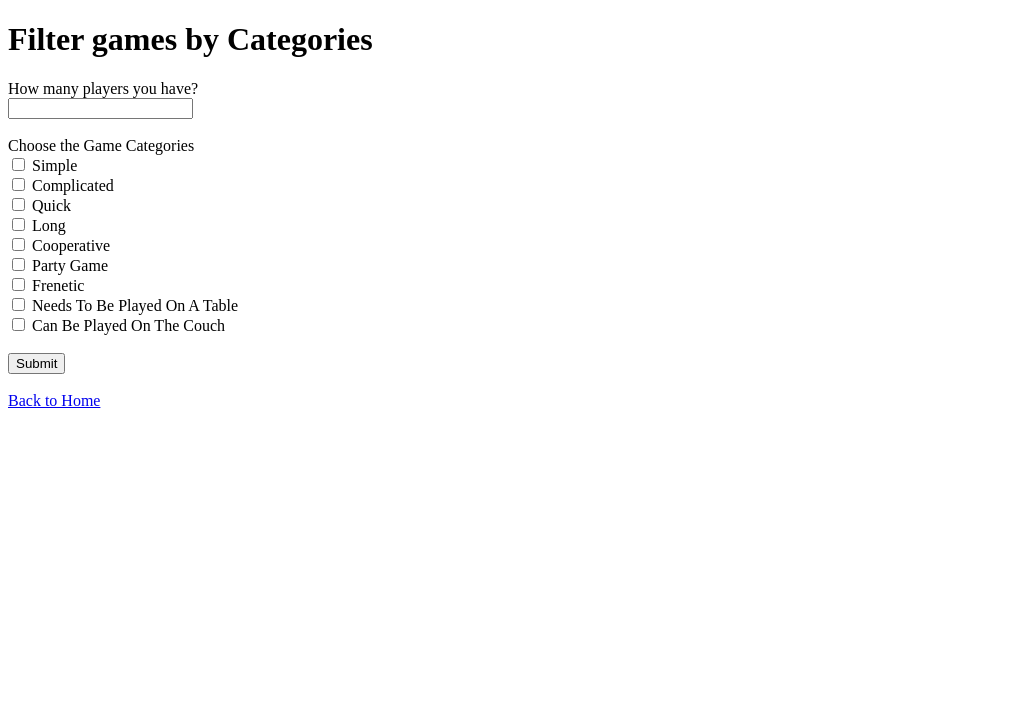
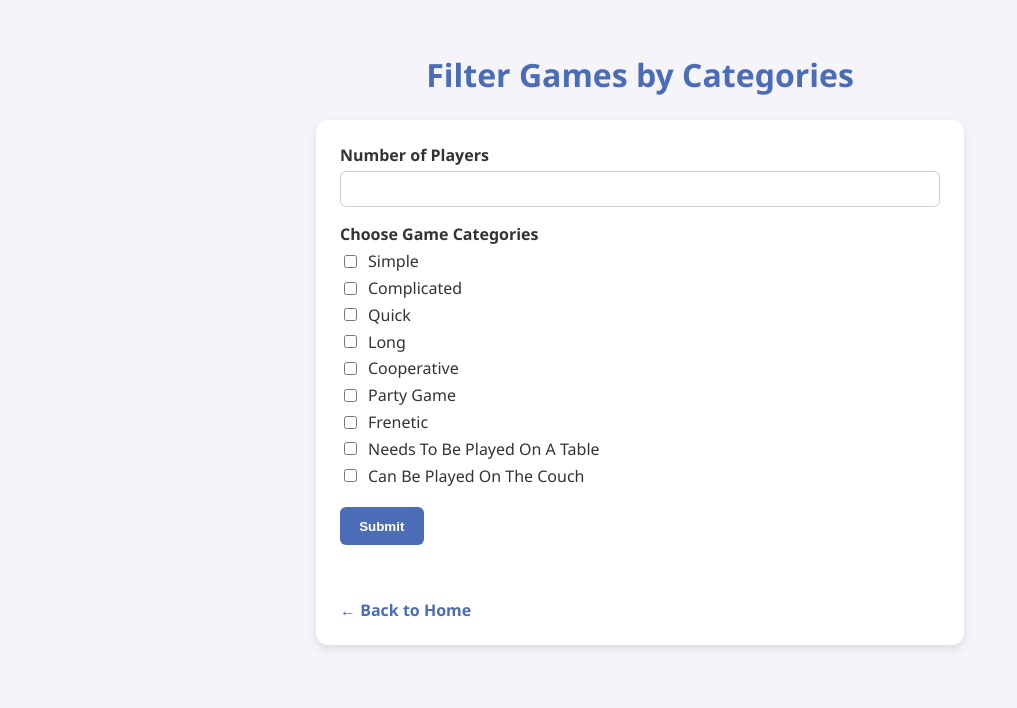
Before and after one commit to carolframen/boardgame_picker, a Flask app: page /filter in a window 1280 px wide. Shown: the top 708 px of the page, without its empty margins (0-1017 px from the left). Run offline with Flask 3, Linux system fonts and the light colour scheme.

Commit message:
Added CSS

```diff
--- a/data.json
+++ b/data.json
@@ -376,7 +376,7 @@
         ]
     },
     {
-        "name": "Moose MJaster",
+        "name": "Moose Master",
         "min_players": 3,
         "max_players": 100,
         "tags": [
--- a/main.py
+++ b/main.py
@@ -9,7 +9,6 @@ app = Flask(__name__)
 
 
 # ---------------------------- HOME PAGE ------------------------------- #
-# Show Home Page
 @app.route("/")
 def index():
     return render_template("index.html")
--- /dev/null
+++ b/static/style.css
@@ -0,0 +1,144 @@
+:root {
+    --bg: #f4f4f9;
+    --text: #333;
+    --primary: #4b6cb7;
+    --primary-light: #8ab6d6;
+    --accent: #f8c471;
+    --card-bg: #fff;
+    --shadow: rgba(0, 0, 0, 0.1);
+}
+
+body {
+    font-family: "Segoe UI", sans-serif;
+    background: var(--bg);
+    color: var(--text);
+    margin: 0;
+    padding: 2rem;
+    text-align: center;
+}
+
+h1 {
+    color: var(--primary);
+    margin-bottom: 1.5rem;
+}
+
+/* CARD GRID */
+.card-container {
+    display: grid;
+    grid-template-columns: repeat(auto-fit, minmax(250px, 1fr));
+    gap: 1.5rem;
+    max-width: 1000px;
+    margin: 0 auto;
+}
+
+.game-card {
+    background: var(--card-bg);
+    border-radius: 12px;
+    box-shadow: 0 4px 10px var(--shadow);
+    padding: 1.2rem;
+    text-align: left;
+    transition: transform 0.2s ease, box-shadow 0.2s ease;
+}
+
+.game-card:hover {
+    transform: translateY(-4px);
+    box-shadow: 0 6px 14px var(--shadow);
+}
+
+.game-card h2 {
+    margin-top: 0;
+    color: var(--primary);
+    font-size: 1.3rem;
+}
+
+.game-card p {
+    margin: 0.3rem 0;
+}
+
+.back-link {
+    display: inline-block;
+    margin-top: 2rem;
+    text-decoration: none;
+    color: var(--primary);
+    font-weight: 600;
+}
+
+.back-link:hover {
+    text-decoration: underline;
+}
+
+/* FORM STYLING */
+form {
+    max-width: 600px;
+    margin: 0 auto 2rem auto;
+    background: var(--card-bg);
+    padding: 1.5rem;
+    border-radius: 12px;
+    box-shadow: 0 4px 10px var(--shadow);
+    text-align: left;
+}
+
+form label {
+    display: block;
+    margin-bottom: 0.3rem;
+    font-weight: 600;
+}
+
+form input[type="text"],
+form input[type="number"],
+form input[type="password"] {
+    width: 100%;
+    padding: 0.6rem;
+    margin-bottom: 1rem;
+    border: 1px solid #ccc;
+    border-radius: 6px;
+    box-sizing: border-box;
+}
+
+form button {
+    background: var(--primary);
+    color: white;
+    padding: 0.7rem 1.2rem;
+    border: none;
+    border-radius: 6px;
+    font-weight: 600;
+    cursor: pointer;
+}
+
+form button:hover {
+    background: var(--primary-light);
+}
+
+/* CHECKBOXES */
+.checkbox-group {
+    display: flex;
+    flex-direction: column;
+    margin-bottom: 1rem;
+}
+
+.checkbox-group label {
+    display: flex;
+    align-items: center;
+    gap: 0.5rem;
+    margin-bottom: 0.3rem;
+    font-weight: 500;
+}
+
+/* MOBILE ADJUSTMENTS */
+@media (max-width: 600px) {
+    body {
+        padding: 1rem;
+    }
+
+    .game-card {
+        text-align: center;
+    }
+
+    .game-card p {
+        font-size: 0.95rem;
+    }
+
+    form {
+        padding: 1rem;
+    }
+}
--- a/templates/add_game.html
+++ b/templates/add_game.html
@@ -2,6 +2,7 @@
 <html lang="en">
 <head>
     <meta charset="UTF-8">
+    <link rel="stylesheet" href="{{ url_for('static', filename='style.css') }}">
     <title>Board Game Picker</title>
 </head>
 <body>
--- a/templates/filter_games.html
+++ b/templates/filter_games.html
@@ -2,81 +2,48 @@
 <html lang="en">
 <head>
     <meta charset="UTF-8">
-    <title>Board Game Picker</title>
+    <title>Filter Board Games</title>
+    <link rel="stylesheet" href="{{ url_for('static', filename='style.css') }}">
 </head>
 <body>
-    <h1>Filter games by Categories</h1>
+    <h1>Filter Games by Categories</h1>
 
+    {% if filtered_games %}
+    <p>Showing results for: {{ selected_num_players }} players, categories:
+        {% for cat in selected_categories %}{{ cat }}{% if not loop.last %}, {% endif %}{% endfor %}
+    </p>
+
+    <div class="card-container">
+        {% for game in filtered_games %}
+        <div class="game-card">
+            <h2>{{ game.name }}</h2>
+            <p><strong>Players:</strong> {{ game.min_players }} – {{ game.max_players }}</p>
+            <p><strong>Categories:</strong> {{ ", ".join(game.tags) }}</p>
+        </div>
+        {% endfor %}
+    </div>
+    <br>
+    {% endif %}
 
     <form method="POST" action="/filter">
+        <label>Number of Players</label>
+        <input type="number" name="numplayers" min="1" required>
 
-        <!-- Players -->
-        <label>How many players you have?</label><br>
-        <input type="number" min="1" name="numplayers" required><br><br>
+        <label>Choose Game Categories</label>
+        <div class="checkbox-group">
+            <label><input type="checkbox" name="category" value="simple"> Simple</label>
+            <label><input type="checkbox" name="category" value="complicated"> Complicated</label>
+            <label><input type="checkbox" name="category" value="quick"> Quick</label>
+            <label><input type="checkbox" name="category" value="long"> Long</label>
+            <label><input type="checkbox" name="category" value="cooperative"> Cooperative</label>
+            <label><input type="checkbox" name="category" value="party"> Party Game</label>
+            <label><input type="checkbox" name="category" value="frenetic"> Frenetic</label>
+            <label><input type="checkbox" name="category" value="table"> Needs To Be Played On A Table</label>
+            <label><input type="checkbox" name="category" value="couch"> Can Be Played On The Couch</label>
+        </div>
 
-
-        <!-- Game Categories -->
-        <label>Choose the Game Categories</label><br>
-        <input type="checkbox" id="category-simple" name="category" value="simple">
-        <label for="category-simple">Simple</label><br>
-
-        <input type="checkbox" id="category-complicated" name="category" value="complicated">
-        <label for="category-complicated">Complicated</label><br>
-
-        <input type="checkbox" id="category-quick" name="category" value="quick">
-        <label for="category-quick">Quick</label><br>
-
-        <input type="checkbox" id="category-long" name="category" value="long">
-        <label for="category-long">Long</label><br>
-
-        <input type="checkbox" id="category-cooperative" name="category" value="cooperative">
-        <label for="category-cooperative">Cooperative</label><br>
-
-        <input type="checkbox" id="category-party" name="category" value="party">
-        <label for="category-party">Party Game</label><br>
-
-        <input type="checkbox" id="category-frenetic" name="category" value="frenetic">
-        <label for="category-frenetic">Frenetic</label><br>
-
-        <input type="checkbox" id="category-table" name="category" value="table">
-        <label for="category-table">Needs To Be Played On A Table</label><br>
-
-        <input type="checkbox" id="category-couch" name="category" value="couch">
-        <label for="category-couch">Can Be Played On The Couch</label><br><br>
-
-        <!-- Submit -->
-        <button type="submit">Submit</button> <br><br>
-        <a href="/">Back to Home</a>
+        <button type="submit">Submit</button><br><br>
+        <a class="back-link" href="/">← Back to Home</a>
     </form>
-
-    {% if filtered_games %}
-    <p>Showing results for: {{ selected_num_players }} players, in categories:
-        {% for cat in selected_categories %}{{ cat }}{% if not loop.last %}, {% endif %}{% endfor %}
-    </p><br>
-    {% endif %}
-
-
-    {% if filtered_games %}
-    <h2>Filtered Games:</h2>
-    <table border="1" cellpadding="5" cellspacing="0">
-        <thead>
-            <tr>
-                <th>Game Name</th>
-                <th>Players</th>
-                <th>Categories</th>
-            </tr>
-        </thead>
-        <tbody>
-            {% for game in filtered_games %}
-            <tr>
-                <td>{{ game.name }}</td>
-                <td>{{ game.min_players }} - {{ game.max_players }}</td>
-                <td>{{ ", ".join(game.tags) }}</td>
-            </tr>
-            {% endfor %}
-        </tbody>
-    </table>
-    {% endif %}
-
 </body>
 </html>
--- a/templates/index.html
+++ b/templates/index.html
@@ -3,9 +3,11 @@
 <head>
     <meta charset="UTF-8">
     <title>Board Game Picker</title>
+    <link rel="stylesheet" href="{{ url_for('static', filename='style.css') }}">
 </head>
 <body>
-    <h1>This is the index page</h1>
+    <h1>Board Game Picker</h1>
+
     <a href="/add">Add a New Game</a> <br>
     <a href="/random">Pick Random Game</a> <br>
     <a href="/list">List All Games</a> <br>
```
Also changed, not shown: templates/list_games.html (+12 -21 lines), templates/random_game.html (+29 -57 lines).
